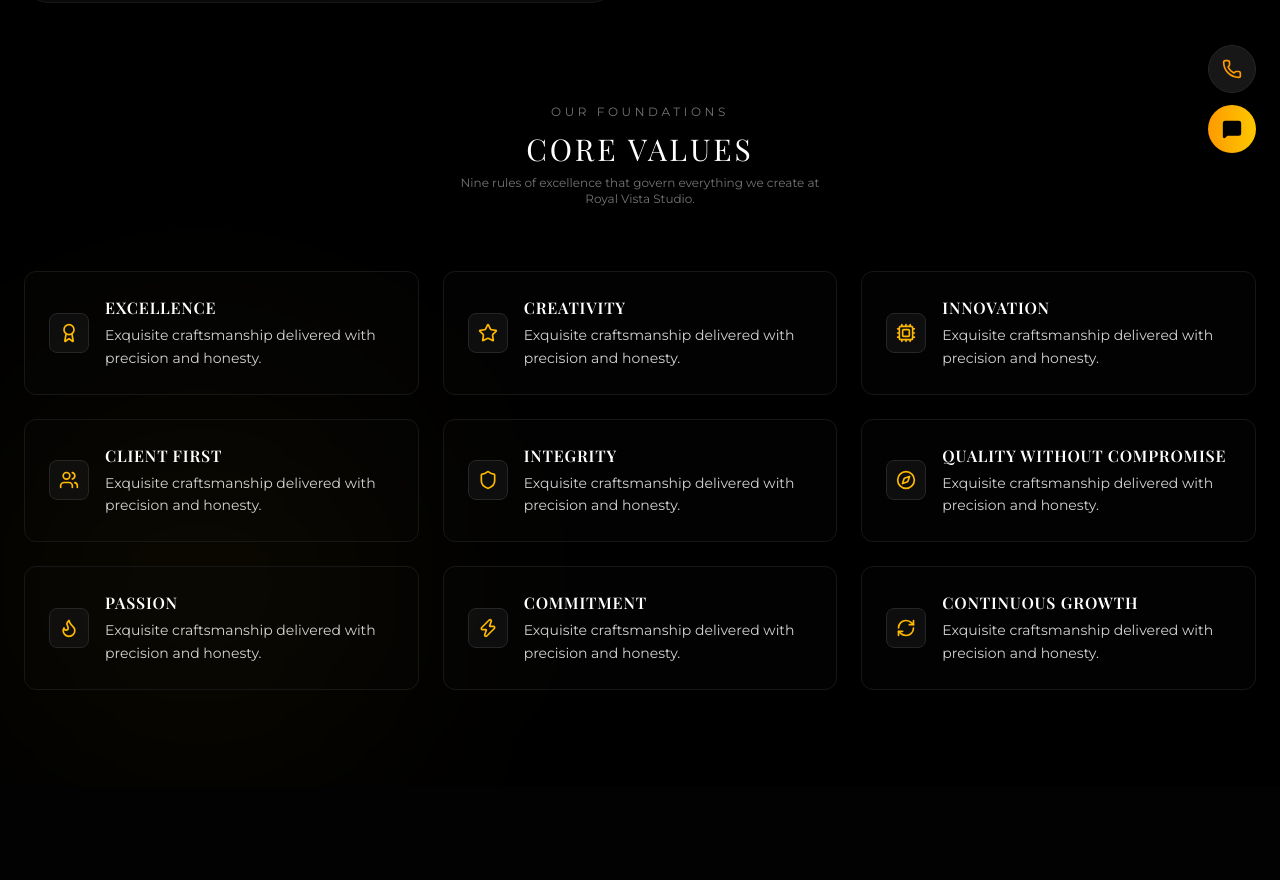
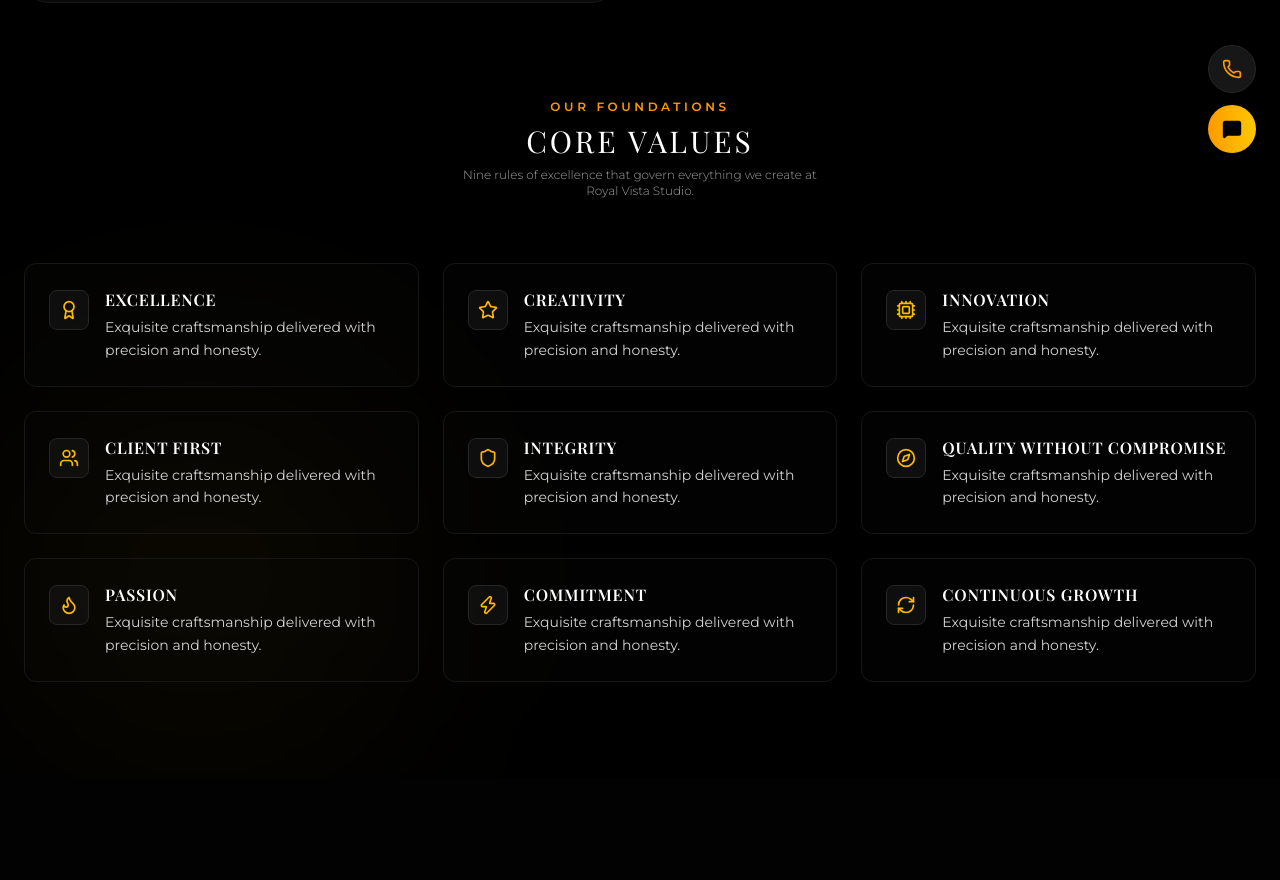
Before and after one commit to shaikmuzammil2905/royalvista, a Next.js app: page /about in a window 1280 px wide. Shown: the part 623-1503 px from the top of the page. Built offline with nearby package versions, Linux system fonts and the light colour scheme.

Commit message:
feat: align core value card icons to top, make our foundations text high-contrast, and update youtube social link

```diff
--- a/src/components/AboutSection.tsx
+++ b/src/components/AboutSection.tsx
@@ -85,13 +85,13 @@ export default function AboutSection({ settings }: AboutProps) {
         {/* Why Choose Us & Core Values */}
         <div>
           <div className="text-center mb-16">
-            <span className="text-xs uppercase tracking-[0.3em] text-neutral-500 font-sans">
+            <span className="text-xs uppercase tracking-[0.3em] text-amber-500 font-semibold font-sans block">
               Our Foundations
             </span>
             <h3 className="text-2xl sm:text-3xl font-serif text-white tracking-widest mt-2 uppercase">
               Core Values
             </h3>
-            <p className="text-xs text-neutral-500 mt-2 max-w-sm mx-auto">
+            <p className="text-xs text-neutral-400 mt-2 max-w-sm mx-auto font-sans font-light">
               Nine rules of excellence that govern everything we create at Royal Vista Studio.
             </p>
           </div>
@@ -104,9 +104,9 @@ export default function AboutSection({ settings }: AboutProps) {
                 whileInView={{ opacity: 1, y: 0 }}
                 viewport={{ once: true }}
                 transition={{ duration: 0.5, delay: i * 0.1 }}
-                className="group p-6 bg-neutral-950/20 border border-neutral-900 hover:border-amber-500/20 hover:bg-neutral-950/60 rounded-xl transition-all duration-300 flex items-center gap-4"
+                className="group p-6 bg-neutral-950/20 border border-neutral-900 hover:border-amber-500/20 hover:bg-neutral-950/60 rounded-xl transition-all duration-300 flex items-start gap-4"
               >
-                <div className="w-10 h-10 rounded-lg bg-neutral-900/60 border border-neutral-800 flex items-center justify-center group-hover:bg-amber-500/10 group-hover:border-amber-500/30 transition-all duration-300 shrink-0">
+                <div className="w-10 h-10 rounded-lg bg-neutral-900/60 border border-neutral-800 flex items-center justify-center group-hover:bg-amber-500/10 group-hover:border-amber-500/30 transition-all duration-300 shrink-0 mt-0.5">
                   {iconMap[value] || <Award size={20} className="text-amber-400" />}
                 </div>
                 <div>
--- a/src/components/Footer.tsx
+++ b/src/components/Footer.tsx
@@ -84,7 +84,7 @@ export default function Footer({ businessName, tagline, phone, email }: FooterPr
               </svg>
             </a>
             <a
-              href="https://youtube.com"
+              href="https://www.youtube.com/"
               target="_blank"
               rel="noopener noreferrer"
               className="w-9 h-9 rounded-full bg-neutral-950 flex items-center justify-center border border-neutral-900 text-neutral-500 hover:text-amber-400 hover:border-amber-500/50 transition-all duration-300"
```
